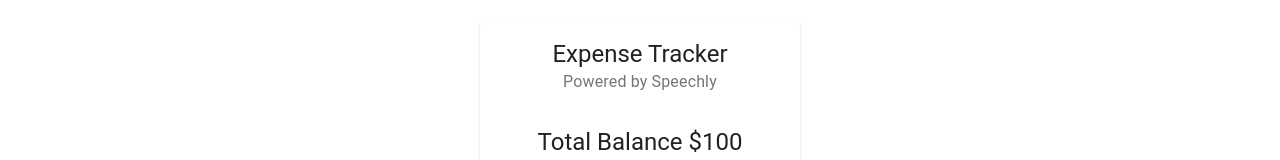
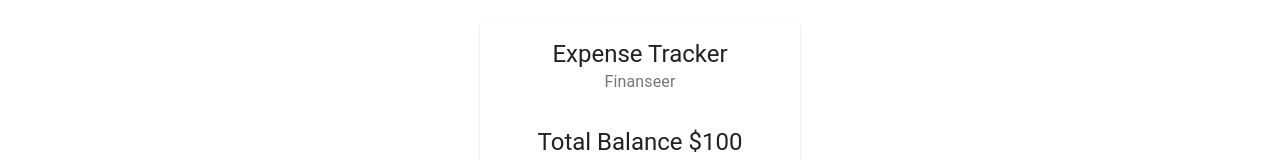
Before and after one commit to aymanjebril2/finanseer, a React (Create React App) app in the folder client/: page / in a window 1280 px wide. Shown: the part 139-299 px from the top of the page. Built offline with nearby package versions, Linux system fonts and the light colour scheme.

Commit message:
new updating

```diff
--- a/client/src/components/Main/Main.js
+++ b/client/src/components/Main/Main.js
@@ -15,7 +15,7 @@ const Main = () => {
   const classes = useStyles();
   return (
     <Card className={classes.root}>
-      <CardHeader title="Expense Tracker" subheader="Powered by Speechly" />
+      <CardHeader title="Expense Tracker" subheader="Finanseer" />
       <CardContent>
         <Typography align="center" variant="h5">
           Total Balance $100
```
